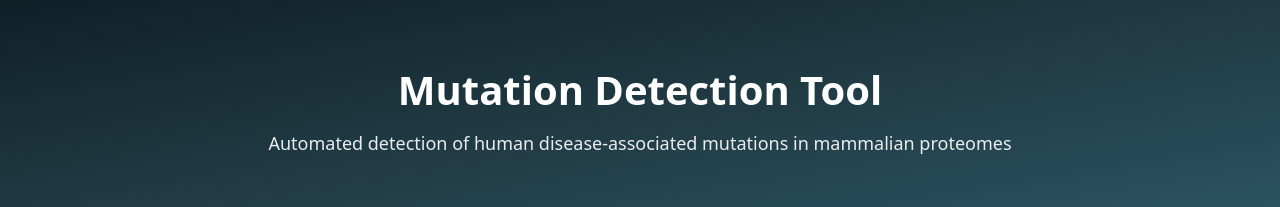
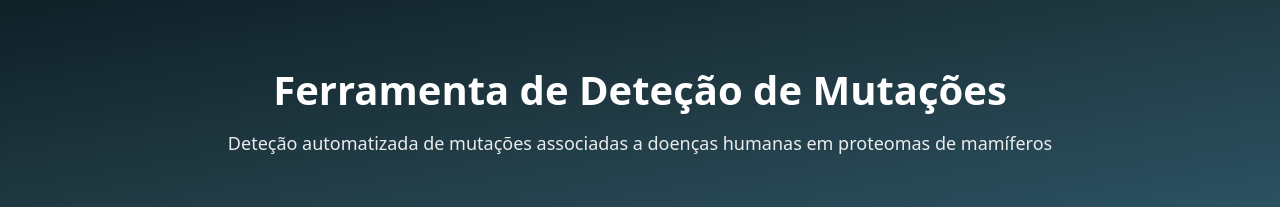
Before and after one commit to jPMm7/PI_V2, a React (Vite) app in the folder frontend/: page / in a window 1280 px wide. Shown: the top 207 px of the page. Built offline with nearby package versions, Linux system fonts and the light colour scheme; no server answers.

Commit message:
style(ui): translate Header text to Portuguese

```diff
--- a/frontend/src/components/Header.jsx
+++ b/frontend/src/components/Header.jsx
@@ -1,8 +1,8 @@
 export default function Header() {
   return (
     <header className="bg-gradient-to-br from-[#0f2027] via-[#203a43] to-[#2c5364] text-white py-[60px] px-5 text-center">
-      <h1 className="text-[40px] font-bold mb-[10px] mt-0">Mutation Detection Tool</h1>
-      <p className="text-[18px] opacity-90 m-0">Automated detection of human disease-associated mutations in mammalian proteomes</p>
+      <h1 className="text-[40px] font-bold mb-[10px] mt-0">Ferramenta de Deteção de Mutações</h1>
+      <p className="text-[18px] opacity-90 m-0">Deteção automatizada de mutações associadas a doenças humanas em proteomas de mamíferos</p>
     </header>
   );
 }
```
